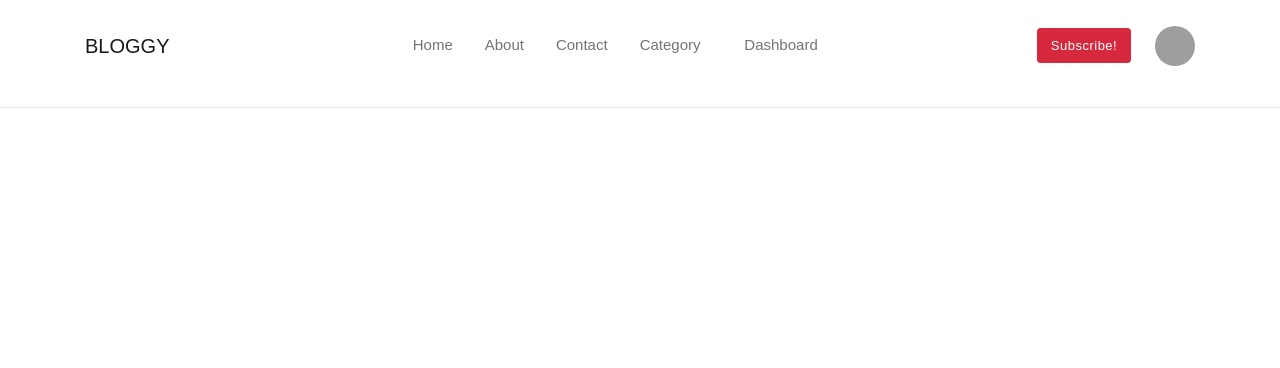
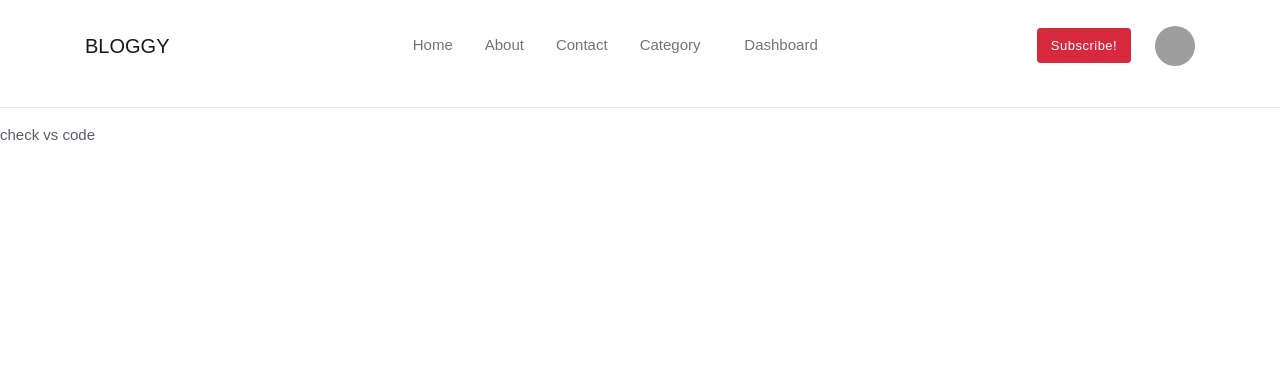
Before and after one commit to boyapallyganesh/projects, a Django app: page / in a window 1280 px wide. Shown: the top 368 px of the page. Run offline with Django 4.2, Linux system fonts and the light colour scheme; some libraries are stand-ins or nearby versions; some web fonts are replaced; grey boxes are pictures that could not be loaded.

Commit message:
check commit

```diff
--- a/frontendp/post/templates/post/main.html
+++ b/frontendp/post/templates/post/main.html
@@ -237,6 +237,8 @@
 
 		{% endblock content %}
 
+        <p>check vs code </p>
+
         <script src="{% static 'js/bootstrap.min.js' %}"></script>
         <script src="{% static 'js/jquery.js' %}"></script>
         <script src="{% static 'js/popper.js' %}"></script>
```
